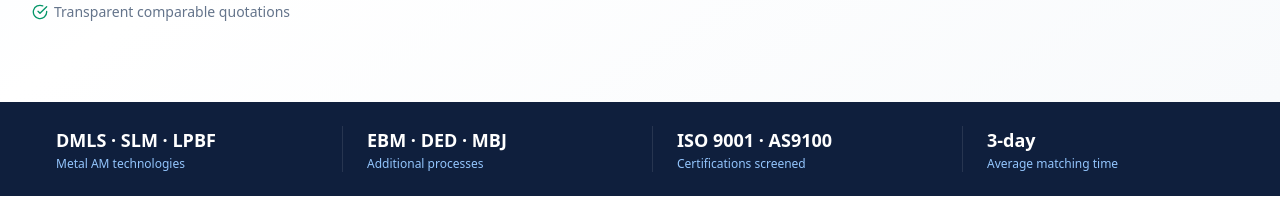
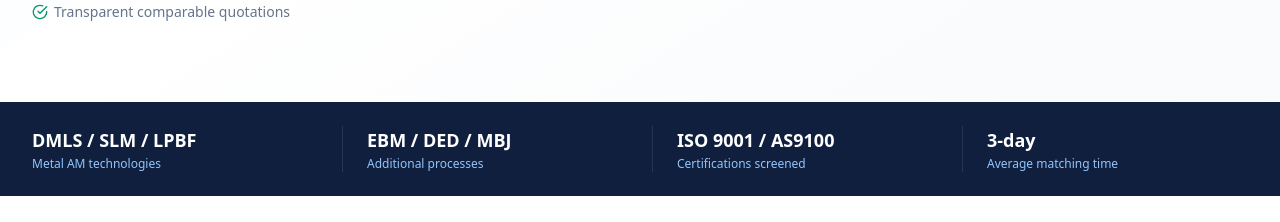
Before and after one commit to Mabevilchez/capacitybridge, a React (Vite) app: page / in a window 1280 px wide. Shown: the part 840-1062 px from the top of the page. Built offline with nearby package versions, Linux system fonts and the light colour scheme; no server answers.

Commit message:
Refactor StatsBar and ImageShowcase components

```diff
--- a/src/pages/HomePage.tsx
+++ b/src/pages/HomePage.tsx
@@ -5,48 +5,44 @@ import IPSecuritySection from '../components/IPSecuritySection';
 import EarlyAccessSection from '../components/EarlyAccessSection';
 import AcademicContextSection from '../components/AcademicContextSection';
 
-// Stats bar between hero and benefits
 function StatsBar() {
-  const stats = [
-    { value: 'DMLS · SLM · LPBF', label: 'Metal AM technologies' },
-    { value: 'EBM · DED · MBJ', label: 'Additional processes' },
-    { value: 'ISO 9001 · AS9100', label: 'Certifications screened' },
-    { value: '3-day', label: 'Average matching time' },
-  ];
   return (
     <div className="bg-[#0F1F3D] py-6">
       <div className="max-w-7xl mx-auto px-4 sm:px-6 lg:px-8">
-        <div className="grid grid-cols-2 lg:grid-cols-4 gap-6 divide-x divide-white/10">
-          {stats.map((s, i) => (
-            <div key={i} className={`pl-6 ${i === 0 ? 'pl-0' : ''}`}>
-              <p className="text-white font-bold text-base sm:text-lg">{s.value}</p>
-              <p className="text-blue-300 text-xs mt-0.5">{s.label}</p>
-            </div>
-          ))}
+        <div className="grid grid-cols-2 lg:grid-cols-4 gap-6">
+          <div>
+            <p className="text-white font-bold text-base sm:text-lg">DMLS / SLM / LPBF</p>
+            <p className="text-blue-300 text-xs mt-0.5">Metal AM technologies</p>
+          </div>
+          <div className="border-l border-white/10 pl-6">
+            <p className="text-white font-bold text-base sm:text-lg">EBM / DED / MBJ</p>
+            <p className="text-blue-300 text-xs mt-0.5">Additional processes</p>
+          </div>
+          <div className="border-l border-white/10 pl-6">
+            <p className="text-white font-bold text-base sm:text-lg">ISO 9001 / AS9100</p>
+            <p className="text-blue-300 text-xs mt-0.5">Certifications screened</p>
+          </div>
+          <div className="border-l border-white/10 pl-6">
+            <p className="text-white font-bold text-base sm:text-lg">3-day</p>
+            <p className="text-blue-300 text-xs mt-0.5">Average matching time</p>
+          </div>
         </div>
       </div>
     </div>
   );
 }
 
-// Visual showcase section with Unsplash images
 function ImageShowcase() {
   return (
     <div className="bg-white py-16">
       <div className="max-w-7xl mx-auto px-4 sm:px-6 lg:px-8">
         <div className="text-center mb-10">
           <span className="text-xs font-bold tracking-widest uppercase text-[#1D4ED8] mb-2 block">Industrial Metal AM</span>
-          <h2 className="text-3xl font-extrabold text-[#0F172A]">
-            From digital file to certified metal part
-          </h2>
+          <h2 className="text-3xl font-extrabold text-[#0F172A]">From digital file to certified metal part</h2>
         </div>
         <div className="grid grid-cols-1 sm:grid-cols-3 gap-4">
           <div className="relative rounded-2xl overflow-hidden group h-64 sm:h-80">
-            <img
-              src="https://images.unsplash.com/photo-1565785759001-90e62e04fa16?w=600&q=80&auto=format&fit=crop"
-              alt="Metal 3D printing machine LPBF"
-              className="w-full h-full object-cover group-hover:scale-105 transition-transform duration-500"
-            />
+            <img src="https://images.unsplash.com/photo-1565785759001-90e62e04fa16?w=600&q=80&auto=format&fit=crop" alt="Metal 3D printing machine LPBF" className="w-full h-full object-cover group-hover:scale-105 transition-transform duration-500" />
             <div className="absolute inset-0 bg-gradient-to-t from-[#0F1F3D]/80 to-transparent" />
             <div className="absolute bottom-4 left-4">
               <p className="text-white text-sm font-bold">LPBF / DMLS Machines</p>
@@ -54,11 +50,7 @@ function ImageShowcase() {
             </div>
           </div>
           <div className="relative rounded-2xl overflow-hidden group h-64 sm:h-80">
-            <img
-              src="https://images.unsplash.com/photo-1581091226033-d5c48150dbaa?w=600&q=80&auto=format&fit=crop"
-              alt="Engineer reviewing metal 3D printed parts"
-              className="w-full h-full object-cover group-hover:scale-105 transition-transform duration-500"
-            />
+            <img src="https://images.unsplash.com/photo-1581091226033-d5c48150dbaa?w=600&q=80&auto=format&fit=crop" alt="Engineer reviewing metal 3D printed parts" className="w-full h-full object-cover group-hover:scale-105 transition-transform duration-500" />
             <div className="absolute inset-0 bg-gradient-to-t from-[#0F1F3D]/80 to-transparent" />
             <div className="absolute bottom-4 left-4">
               <p className="text-white text-sm font-bold">Engineering Review</p>
@@ -66,21 +58,15 @@ function ImageShowcase() {
             </div>
           </div>
           <div className="relative rounded-2xl overflow-hidden group h-64 sm:h-80">
-            <img
-              src="https://images.unsplash.com/photo-1593508512255-86ab42a8e620?w=600&q=80&auto=format&fit=crop"
-              alt="Quality inspection metal additive parts"
-              className="w-full h-full object-cover group-hover:scale-105 transition-transform duration-500"
-            />
+            <img src="https://images.unsplash.com/photo-1593508512255-86ab42a8e620?w=600&q=80&auto=format&fit=crop" alt="Quality inspection metal parts" className="w-full h-full object-cover group-hover:scale-105 transition-transform duration-500" />
             <div className="absolute inset-0 bg-gradient-to-t from-[#0F1F3D]/80 to-transparent" />
             <div className="absolute bottom-4 left-4">
               <p className="text-white text-sm font-bold">Quality Inspection</p>
-              <p className="text-blue-200 text-xs">Certified measurement & reporting</p>
+              <p className="text-blue-200 text-xs">Certified measurement and reporting</p>
             </div>
           </div>
         </div>
-        <p className="text-center text-xs text-[#94A3B8] mt-4 italic">
-          Illustrative photography. CapacityBridge connects you with verified suppliers operating equipment of this type.
-        </p>
+        <p className="text-center text-xs text-[#94A3B8] mt-4 italic">Illustrative photography. CapacityBridge connects you with verified suppliers operating equipment of this type.</p>
       </div>
     </div>
   );
```
